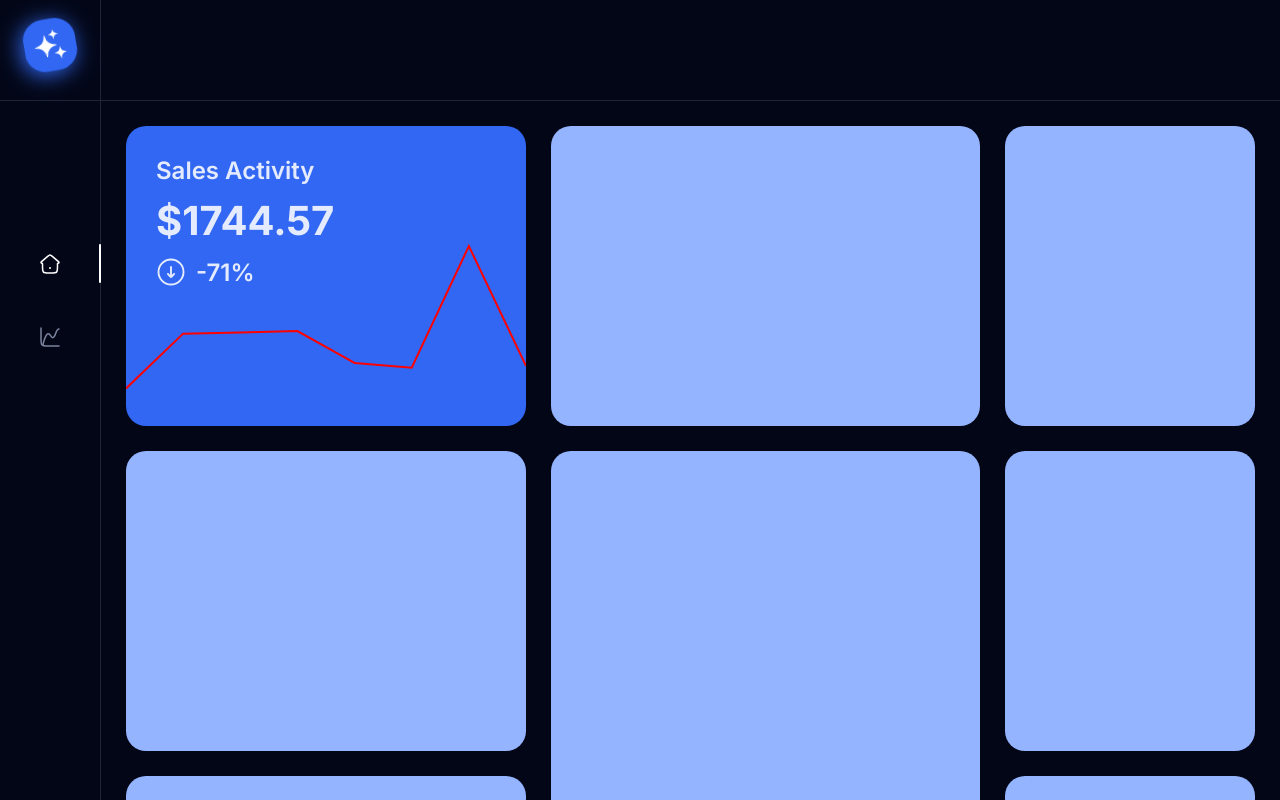
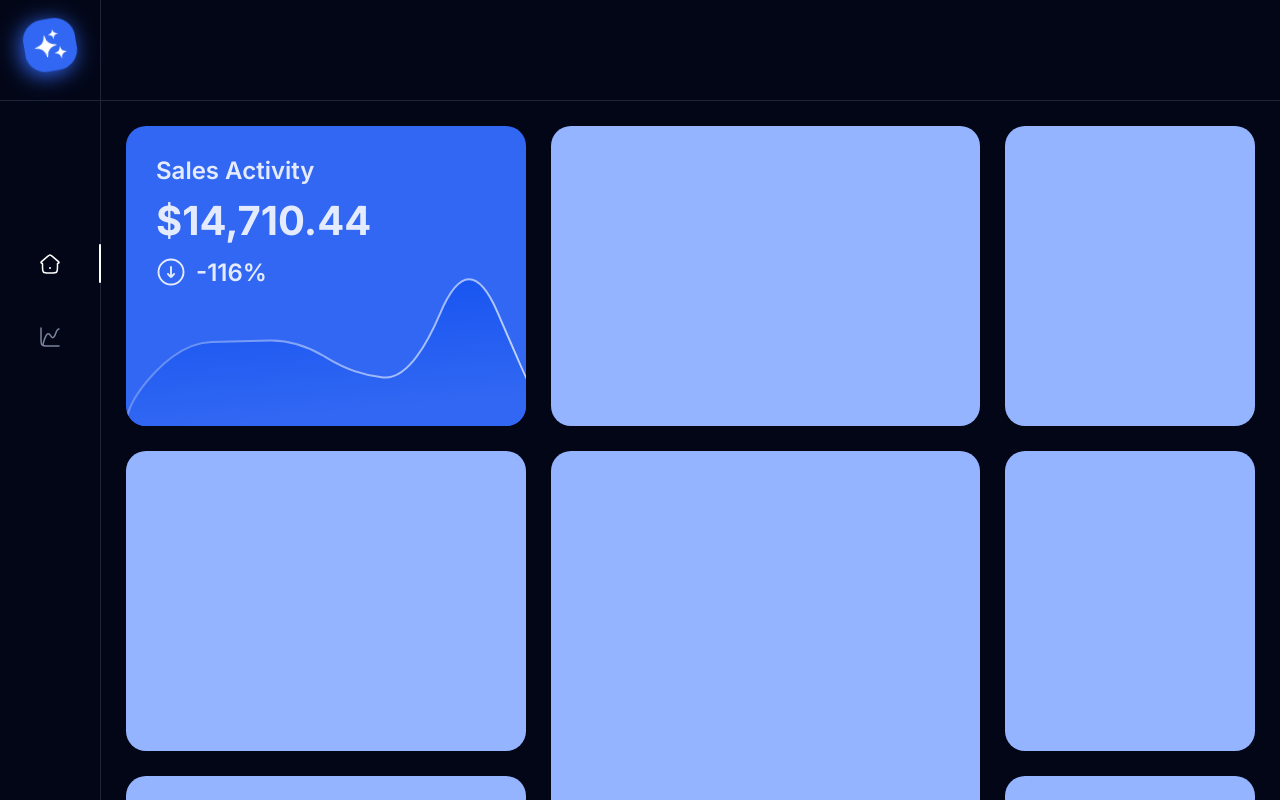
Before and after one commit to CoconutGoodie/sales-dashboard-demo, a React (Vite) app: page /home in a window 1280 px wide. Built offline with nearby package versions, Linux system fonts and the light colour scheme.

Commit message:
feat: finish rendering SalesActivity widget

```diff
--- a/src/components/SalesActivityWidget.tsx
+++ b/src/components/SalesActivityWidget.tsx
@@ -1,49 +1,86 @@
-import { ComponentRef, useEffect, useRef, useState } from "react";
+import {
+  ComponentRef,
+  useEffect,
+  useId,
+  useMemo,
+  useRef,
+  useState,
+} from "react";
 import { MathUtils } from "@src/util/math.utils";
 import CircleArrowUp02 from "@src/assets/icons/hugeicons/circle-arrow-up02.svg?component";
 
 import styles from "./SalesActivityWidget.module.scss";
 
 export const SalesActivityWidget = () => {
-  // const pseudoData = [100, 200, 150, 400, 600, 500, 800, 900];
-  const pseudoData = Array.from({ length: 8 }).map(
-    (_, i) => 50 + Math.random() * 100 * (i + 1)
+  const pseudoData = useMemo(() => {
+    return Array.from({ length: 8 }).map(
+      (_, i) => 50 + Math.random() * 1000 * (i + 1)
     );
+  }, []);
 
   const rootRef = useRef<ComponentRef<"div">>(null);
+  const [boundingBox, setBoundingBox] = useState<DOMRect>();
 
-  const [points, setPoints] = useState<MathUtils.Vector2[]>([]);
+  const strokeColorId = useId();
+  const fillColorId = useId();
 
   const n2 = pseudoData.at(-2)!;
   const n1 = pseudoData.at(-1)!;
   const percentageDifference = 100 * ((n1 - n2) / ((n1 + n2) / 2));
 
-  useEffect(() => {
-    if (!rootRef.current) return;
+  const total = pseudoData.reduce((sum, data) => sum + data, 0);
 
-    const boundingBox = rootRef.current.getBoundingClientRect();
+  const vertices = useMemo<MathUtils.Vector2[]>(() => {
+    if (!boundingBox) return [];
 
     const maxValue = pseudoData.reduce(
       (max, data) => Math.max(max, data),
       -Infinity
     );
 
-    setPoints(
-      pseudoData.map((data, index) => [
+    return pseudoData.map((data, index) => [
       MathUtils.mapRange(
         index,
         [0, pseudoData.length - 1],
         [0, boundingBox.width]
       ),
       MathUtils.mapRange(data, [0, maxValue], [0, boundingBox.height * 0.6]),
-      ])
-    );
+    ]);
+  }, [boundingBox]);
+
+  useEffect(() => {
+    if (!rootRef.current) return;
+    setBoundingBox(rootRef.current.getBoundingClientRect());
   }, []);
+
+  function generatePath(points: MathUtils.Vector2[]) {
+    if (points.length < 2) {
+      return "";
+    }
+
+    let d = `M 0 0`;
+
+    for (let i = 0; i < points.length - 1; i++) {
+      const xc = (points[i][0] + points[i + 1][0]) / 2;
+      const yc = (points[i][1] + points[i + 1][1]) / 2;
+      d += ` Q ${points[i][0]} ${points[i][1]} ${xc} ${yc}`;
+    }
+
+    d += ` T ${points[points.length - 1][0]} ${points[points.length - 1][1]}`;
+    d += ` L ${points[points.length - 1][0] + 100} 0`;
+
+    return d;
+  }
 
   return (
     <div ref={rootRef} className={styles.widget}>
       <h1>Sales Activity</h1>
-      <h2>${pseudoData.reduce((sum, data) => sum + data, 0).toFixed(2)}</h2>
+      <h2>
+        {new Intl.NumberFormat("en-US", {
+          style: "currency",
+          currency: "USD",
+        }).format(total)}
+      </h2>
       <h3>
         <CircleArrowUp02
           width={30}
@@ -56,14 +93,36 @@ export const SalesActivityWidget = () => {
       <svg>
         <g transform="translate(0,300) scale(1,-1)">
           <path
-            d={points.reduce((d, point, index) => {
-              if (index === 0) {
-                return `M ${point[0]},${point[1]}`;
-              }
-              return `${d} L ${point[0]},${point[1]}`;
-            }, "")}
+            d={generatePath(vertices)}
+            stroke={`url(#${strokeColorId})`}
+            fill={`url(#${fillColorId})`}
           />
         </g>
+
+        <defs>
+          <linearGradient
+            id={strokeColorId}
+            x1="319"
+            y1="-25"
+            x2="19"
+            y2="206"
+            gradientUnits="userSpaceOnUse"
+          >
+            <stop stop-color="#BFD1FF" />
+            <stop offset="1" stop-color="#4676F0" />
+          </linearGradient>
+          <linearGradient
+            id={fillColorId}
+            x1={400 - 203}
+            y1={vertices.reduce((max, v) => Math.max(max, v[1]), -Infinity)}
+            x2={400 - 188}
+            y2={200 - 186}
+            gradientUnits="userSpaceOnUse"
+          >
+            <stop stop-color="#0F4EF0" />
+            <stop offset="1" stop-color="#3167F2" />
+          </linearGradient>
+        </defs>
       </svg>
     </div>
   );
```
Lines whose indentation alone changed are shown as unchanged.
